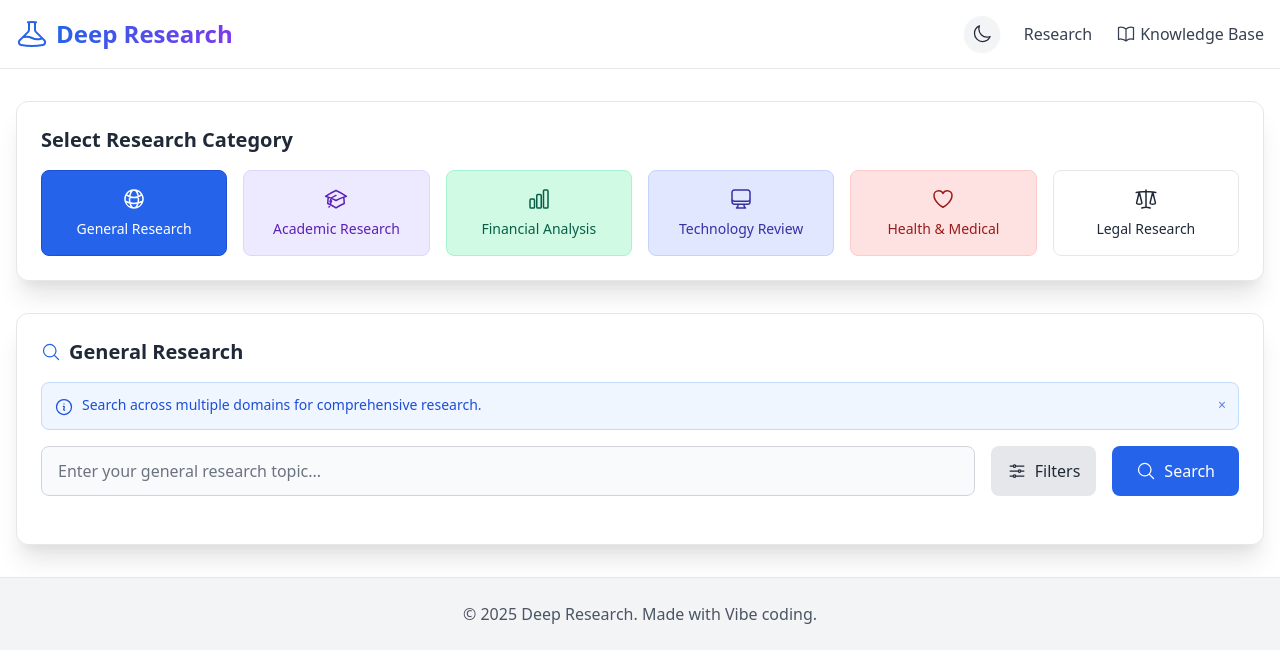
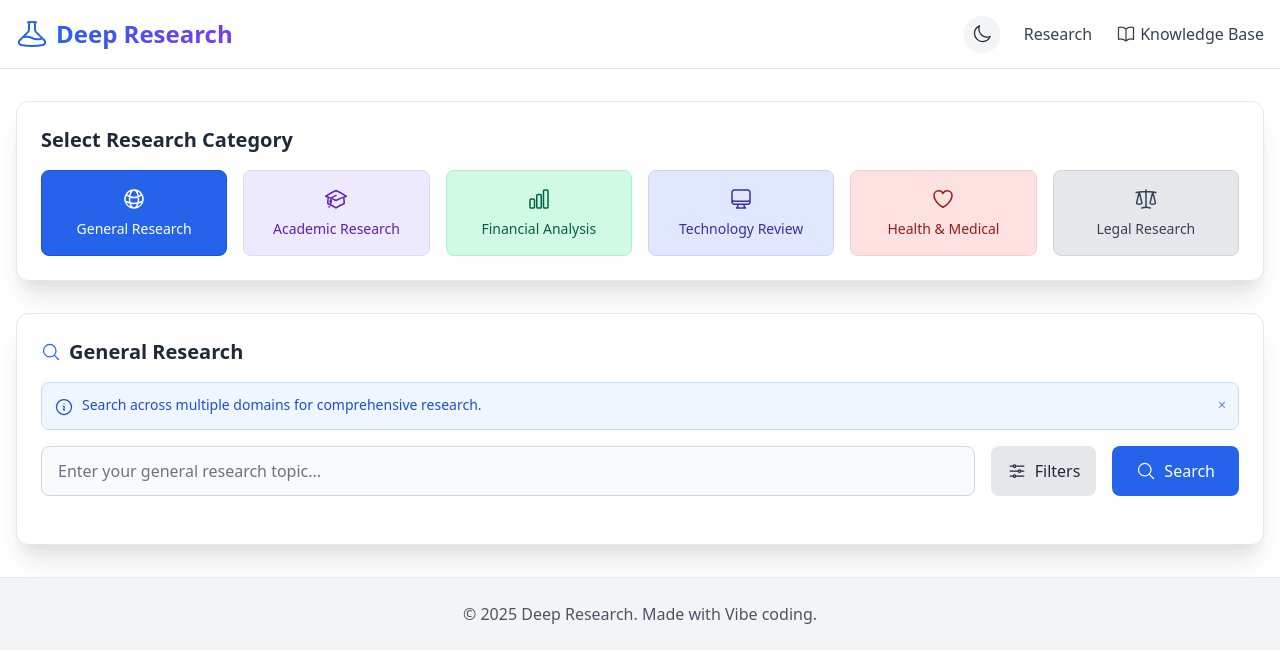
Before and after one commit to AdityaKothari27/Querra, a Next.js app: page / in a window 1280 px wide. Shown: the top 662 px of the page. Built offline with nearby package versions, Linux system fonts and the light colour scheme.

Commit message:
updated legal research colour

```diff
--- a/src/components/CategorySelector.tsx
+++ b/src/components/CategorySelector.tsx
@@ -35,7 +35,7 @@ const CategorySelector: FC<CategorySelectorProps> = ({
     green: 'bg-green-100 text-green-800 border-green-200 dark:bg-green-900/30 dark:text-green-300 dark:border-green-800',
     indigo: 'bg-indigo-100 text-indigo-800 border-indigo-200 dark:bg-indigo-900/30 dark:text-indigo-300 dark:border-indigo-800',
     red: 'bg-red-100 text-red-800 border-red-200 dark:bg-red-900/30 dark:text-red-300 dark:border-red-800',
-    amber: 'bg-amber-100 text-amber-800 border-amber-200 dark:bg-amber-900/30 dark:text-amber-300 dark:border-amber-800',
+    stone: 'bg-gray-200 text-gray-700 border-gray-300 dark:bg-gray-200 dark:text-gray-700 dark:border-gray-300 hover:bg-gray-300 dark:hover:bg-gray-300',
   };
 
   // Map of selected color classes
@@ -45,7 +45,7 @@ const CategorySelector: FC<CategorySelectorProps> = ({
     green: 'bg-green-600 text-white border-green-700 dark:bg-green-700 dark:border-green-600',
     indigo: 'bg-indigo-600 text-white border-indigo-700 dark:bg-indigo-700 dark:border-indigo-600',
     red: 'bg-red-600 text-white border-red-700 dark:bg-red-700 dark:border-red-600',
-    amber: 'bg-amber-600 text-white border-amber-700 dark:bg-amber-700 dark:border-amber-600',
+    stone: 'bg-gray-500 text-white border-gray-500 dark:bg-gray-500 dark:border-gray-500 dark:text-white',
   };
 
   return (
@@ -62,7 +62,7 @@ const CategorySelector: FC<CategorySelectorProps> = ({
             className={`flex flex-col items-center justify-center p-4 rounded-lg border transition-all duration-300 hover:shadow-md ${
               selectedCategory === category.id
                 ? selectedColorMap[category.color]
-                : `${colorMap[category.color]} hover:bg-opacity-80`
+                : `${colorMap[category.color]}`
             }`}
           >
             <div className="mb-2">
--- a/src/config/categories.ts
+++ b/src/config/categories.ts
@@ -53,7 +53,7 @@ export const categories: CategoryConfig[] = [
     icon: 'ScaleIcon',
     defaultPrompt: 'Generate a legal research brief based on these sources. Format your response using Markdown with proper headings (##). Include relevant laws/regulations, case precedents, legal interpretations, and potential implications. Organize information by jurisdiction where applicable. Add a disclaimer that this does not constitute legal advice and should not replace consultation with a legal professional.',
     searchInstructions: 'Search legal documents and case law.',
-    color: 'amber',
+    color: 'stone',
   },
 ];
 
```
